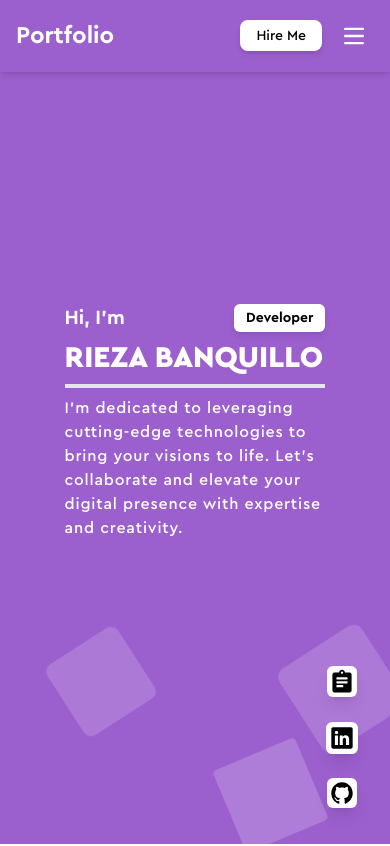
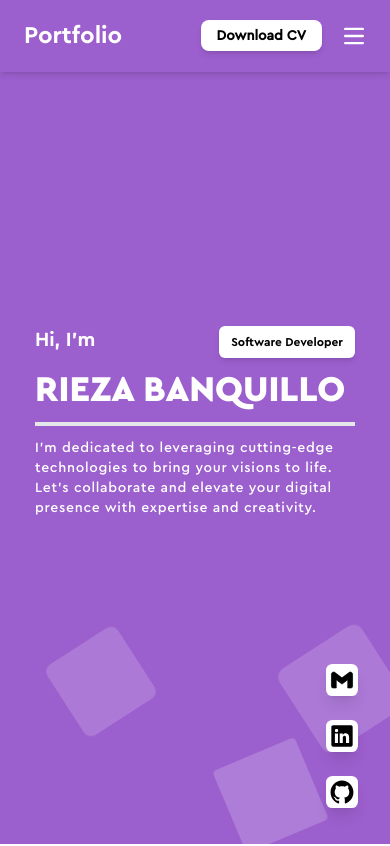
Before and after one commit to riezxcvii/react-web-portfolio, a React (Create React App) app: page / in a window 390 px wide. Shown: the top 846 px of the page. Built offline with nearby package versions, Linux system fonts and the light colour scheme.

Commit message:
:sparkles::lipstick::bento: feat: exchange position for gmail and cv, text adjustments, and add modal in mobile drawer

```diff
--- a/src/components/Home.jsx
+++ b/src/components/Home.jsx
@@ -1,16 +1,16 @@
 import React, { useState } from "react";
 import Linkedin from "../assets/svg/linkedin.svg";
 import GitHub from "../assets/svg/github.svg";
-import Resume from "../assets/svg/resume.svg";
+import GMail from "../assets/svg/gmail.svg";
 
 const Home = () => {
   // Set array value and call it in the profile section
   const [links] = useState([
     {
-      link: "https://drive.google.com/file/d/1XhFQia7jhJ7OIRPqGLUo8GLuh-Jlyf8o/view?usp=sharing",
-      logo: Resume,
-      alt: "Resume",
-      style: "w-[1.9rem] mx-auto my-3 shadow-lg",
+      link: "mailto:rizmarezlo@gmail.com",
+      logo: GMail,
+      alt: "GMail",
+      style: "w-[2rem] mx-auto my-3 shadow-lg",
       id: 1,
     },
     {
@@ -24,30 +24,30 @@ const Home = () => {
       link: "https://github.com/rieza-ix",
       logo: GitHub,
       alt: "GitHub",
-      style: "w-[1.9rem] mx-auto my-3 shadow-lg",
+      style: "w-[2rem] mx-auto my-3 shadow-lg",
       id: 3,
     },
   ]);
 
   return (
     <div id="home" className="flex items-center justify-center h-screen">
-      <div className="m-auto block p-8 md:w-[42.8rem] w-[20.3rem] md:space-y-4 space-y-2">
+      <div className="m-auto block p-8 md:w-[42.8rem] w-[24rem] md:space-y-5 space-y-3">
         <div className="flex justify-between">
           <h3 className="title md:text-4xl text-xl text-white cursor-default select-none">
             Hi, I'm
           </h3>
-          <h3 className="title text-black bg-white rounded-md w-fit h-fit py-1 px-3 shadow-md md:text-base text-sm cursor-default select-none">
-            Developer
+          <h3 className="title text-black bg-white rounded-md w-fit h-fit py-2 px-3 shadow-md md:text-base text-xs cursor-default select-none developer appear my-auto">
+            Software Developer
           </h3>
         </div>
 
-        <h1 className="name md:text-7xl text-3xl text-white uppercase cursor-default select-none">
+        <h1 className="name md:text-7xl text-4xl sm:text-2xl text-white uppercase cursor-default select-none">
           Rieza Banquillo
         </h1>
 
         <hr className="border-2" />
 
-        <p className="text-white md:text-lg text-base whitespace-normal cursor-default select-none tracking-wider">
+        <p className="text-white md:text-lg text-sm whitespace-normal cursor-default select-none tracking-wider">
           I'm dedicated to leveraging cutting-edge technologies to bring your
           visions to life. Let's collaborate and elevate your digital presence
           with expertise and creativity.
--- a/src/components/Navbar.jsx
+++ b/src/components/Navbar.jsx
@@ -1,11 +1,38 @@
-import React, { useState } from "react";
+import React, { useState, useRef, useEffect } from "react";
+import cv from "../assets/pdf/CV-Rieza-Marie-Banquillo.pdf";
 
 const Navbar = () => {
   const [isDrawerOpen, setDrawerOpen] = useState(false);
 
+  // Function to open the drawer
   const toggleDrawer = () => {
     setDrawerOpen(!isDrawerOpen);
   };
+
+  // Function to close the drawer
+  const closeDrawer = () => {
+    setDrawerOpen(false);
+  };
+
+  // Store the drawer element
+  const drawerRef = useRef(null);
+
+  // Function to close the drawer when clicking outside
+  const handleClickOutside = (event) => {
+    if (drawerRef.current && !drawerRef.current.contains(event.target)) {
+      setDrawerOpen(false);
+    }
+  };
+
+  // Attach click event listener when the component mounts
+  useEffect(() => {
+    document.addEventListener("click", handleClickOutside);
+
+    // Clean up the event listener when the component unmounts
+    return () => {
+      document.removeEventListener("click", handleClickOutside);
+    };
+  }, []);
 
   // Set array value for navigation links and call it in the list
   const [navigation] = useState([
@@ -18,16 +45,17 @@ const Navbar = () => {
     <div>
       <nav className="bg-[#9c5fce] border-gray-200 fixed w-full z-20 top-0 start-0 shadow-md">
         <div className="max-w-screen-xl flex flex-wrap items-center justify-between mx-auto p-4">
-          <span className="title  self-center text-2xl font-semibold whitespace-nowrap text-white cursor-default select-none">
+          <span className="title self-center text-2xl font-semibold whitespace-nowrap text-white cursor-default select-none pl-2">
             Portfolio
           </span>
+
           <div className="flex md:order-2 space-x-3 md:space-x-0 rtl:space-x-reverse">
-            <a href="mailto:rizmarezlo@gmail.com">
+            <a href={cv} target="_blank" rel="noreferrer">
               <button
                 type="button"
-                className="text-black bg-white shadow-md focus:ring-2 focus:outline-none focus:ring-[#5f65da] font-medium rounded-lg text-sm px-4 py-[0.35rem] md:my-0 my-1 text-center"
+                className="text-black bg-white shadow-md font-semibold rounded-lg text-sm px-4 py-[0.35rem] md:my-0 my-1 text-center"
               >
-                Hire Me
+                Download CV
               </button>
             </a>
             <button
@@ -57,10 +85,17 @@ const Navbar = () => {
 
           {/* Navigation links in mobile view */}
           <div
+            className={`fixed top-0 right-0 z-50 h-screen p-4 overflow-y-auto transition-transform ${
+              isDrawerOpen ? "" : "translate-x-full"
+            } bg-gray-900 bg-opacity-50 w-full`}
+            tabIndex={isDrawerOpen ? 0 : -1}
+            onClick={closeDrawer}
+          >
+            <div
               id="drawer-right"
               className={`fixed top-0 right-0 z-50 h-screen p-4 overflow-y-auto transition-transform ${
                 isDrawerOpen ? "" : "translate-x-full"
-            } bg-[#964dd2] w-52`}
+              } bg-[#9c5fce] w-52`}
               tabIndex={isDrawerOpen ? 0 : -1}
               aria-labelledby="drawer-right-label"
             >
@@ -101,7 +136,7 @@ const Navbar = () => {
                 ))}
               </ul>
             </div>
-
+          </div>
           {/* Navigation links in desktop view */}
           <div className="hidden w-full md:block md:w-auto" id="navbar-default">
             <ul className="font-medium flex flex-col p-4 md:p-0 mt-4 border border-gray-100 rounded-lg bg-[#9c5fce] md:flex-row md:space-x-8 rtl:space-x-reverse md:mt-0 md:border-0 md:bg-[#9c5fce] dark:bg-gray-800 md:dark:bg-gray-900 dark:border-gray-700">
```
Also changed, not shown: src/assets/svg/gmail.svg (added), 1 other file (tests, documents, lock files or other folders). Lines whose indentation alone changed are shown as unchanged.
